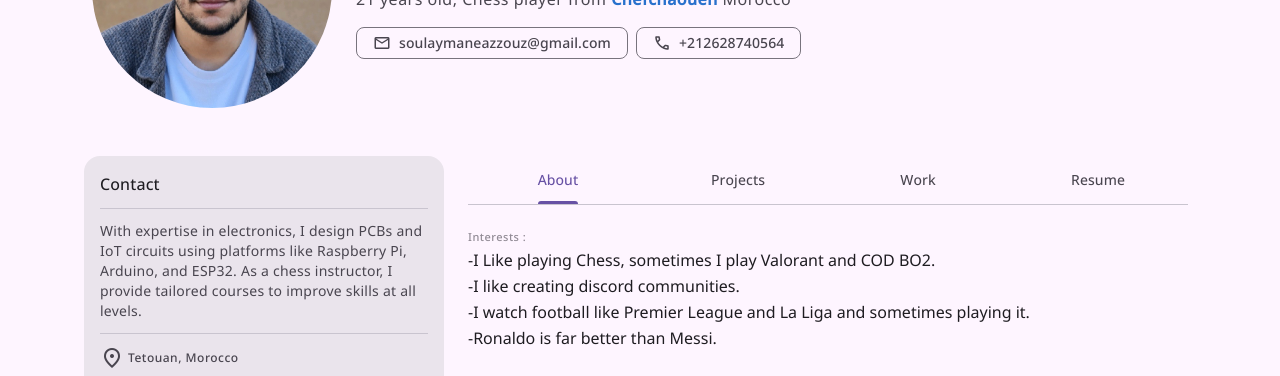
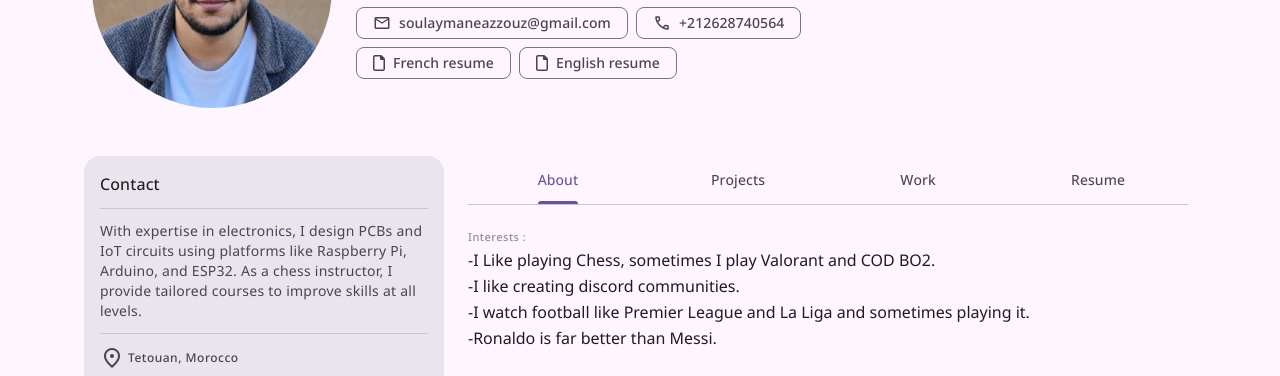
Before and after one commit to vat7u/soulaymane-portfolio, a plain HTML site: page index.html in a window 1280 px wide. Shown: the part 236-612 px from the top of the page. Drawn offline with nearby package versions, Linux system fonts and the light colour scheme.

Commit message:
resume commit

```diff
--- a/index.html
+++ b/index.html
@@ -110,6 +110,22 @@
                 <span class="material-symbols-outlined" aria-hidden="true"> call </span>
 
                 <span class="label-large">+212628740564</span>
+
+                <div class="state-layer"></div>
+              </a>
+
+              <a href="/assets/PDF/french.pdf" class="chip" download>
+                <i class="fa-regular fa-file"></i>
+
+                <span class="label-large">French resume</span>
+
+                <div class="state-layer"></div>
+              </a>
+
+              <a href="/assets/PDF/english.pdf" class="chip" download>
+                <i class="fa-regular fa-file"></i>
+
+                <span class="label-large">English resume</span>
 
                 <div class="state-layer"></div>
               </a>
```
Also changed, not shown: 2 other files.
